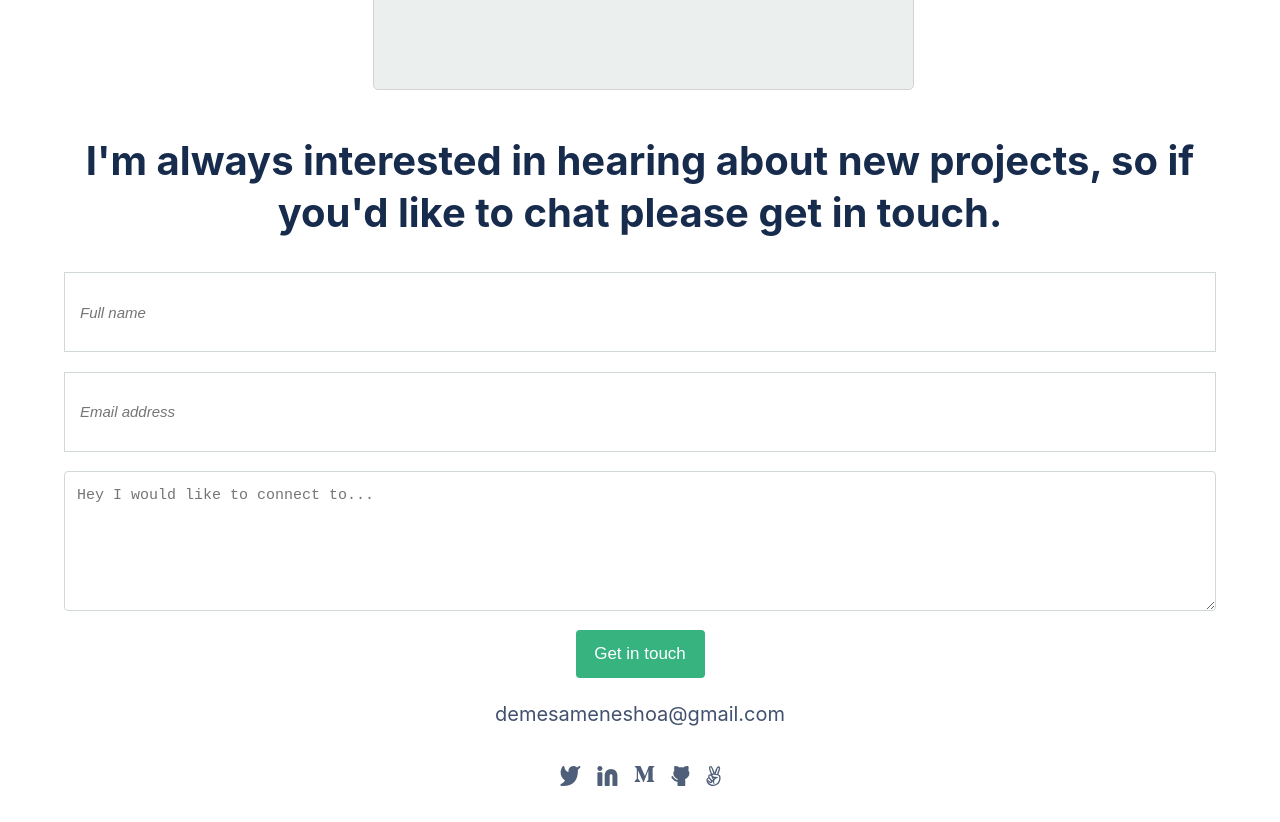
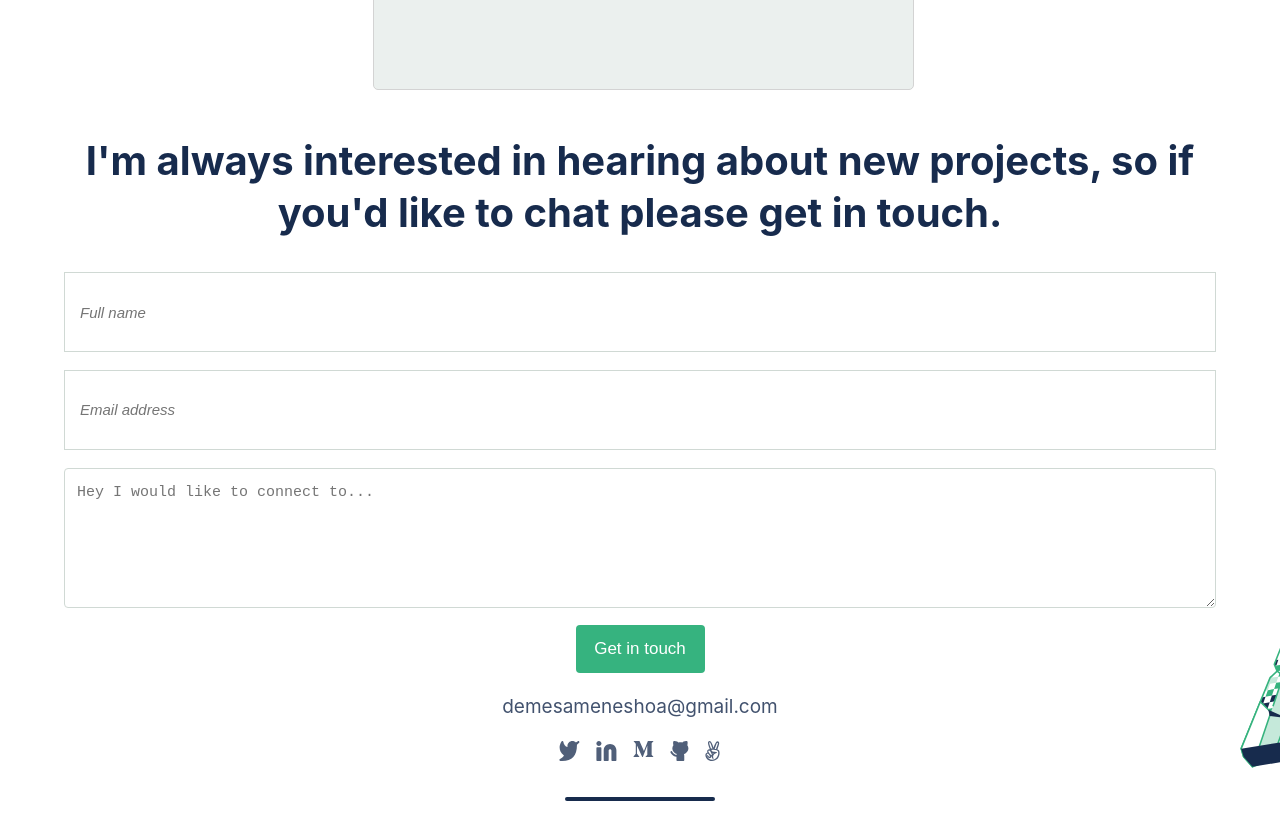
Before and after one commit to demesameneshoa/Portfolio, a website: page index.html in a window 1280 px wide. Shown: the part 4060-4882 px from the top of the page. After the commit the page ends 4861 px from the top, so only its background shows below. Drawn offline with Linux system fonts and the light colour scheme.

Commit message:
modified footer css and added remainning footer components

```diff
--- a/index.html
+++ b/index.html
@@ -194,12 +194,11 @@
 
         </form>
     </div>
-
-    <div class="email-contact">
+    <div class="page-footer">
+        <div class="email-contact">
         <p>demesameneshoa@gmail.com</p>
-    </div>
-
-    <div class="Social-media icons">
+        </div>
+    <div class="social-media-footer">
         <ul class="icons">
             <li>
                 <a href="#">
@@ -228,6 +227,7 @@
             </li>
         </ul>
     </div>
+    </div>
 
 </section>
 
--- a/style.css
+++ b/style.css
@@ -268,7 +268,8 @@ button:active {
   text-align: center;
   margin-top: 0.1em;
   padding-top: 0.1em;
-  margin-bottom: 1em;
+  padding-bottom: 1em;
+  background: url(./images/contact-bg.svg) no-repeat 100% 94%;
 }
 
 .contact-header {
@@ -282,11 +283,10 @@ button:active {
 }
 
 .contact-header h2 {
-margin-top: 0.1em;
+  margin-top: 0.1em;
 }
 
 .contact-form-container {
-
   margin: 0;
   padding: 0;
   width: 90%;
@@ -295,22 +295,24 @@ margin-top: 0.1em;
 }
 
 .contact-form {
-
   padding: 0;
   width: 100%;
   display: flex;
   flex-direction: column;
-  gap: 1.2em;
+  gap: 1.1em;
 }
 
-.full-name,.email-address {
+.full-name,
+.email-address {
   height: 48px;
   border: 1px solid #d0d9d4;
   font-style: italic;
   line-height: 24px;
   font-size: 15px;
   padding: 1em;
+  color: #6b778c;
 }
+
 .message {
   height: 114px;
   border: 1px solid #d0d9d4;
@@ -318,11 +320,11 @@ margin-top: 0.1em;
   font-size: 15px;
   font-style: normal;
   line-height: 24px;
-  color: 42526e;
   padding: 0.8em;
+  color: #42526e;
 }
 
-input[type=submit]{
+input[type=submit] {
   align-self: center;
   width: 129px;
   height: 48px;
@@ -335,21 +337,31 @@ input[type=submit]{
   border-radius: 4px;
 }
 
-input[type=submit]:hover{
-  box-shadow: 0px 8px 16px rgba(54, 179, 127, 0.24);
+input[type=submit]:hover {
+  box-shadow: 0.1px 8px 16px rgba(54, 179, 127, 0.24);
 }
 
-input[type=submit]:active{
+input[type=submit]:active {
   background-color: #008552;
 }
 
 .email-contact {
-
-  width: 381px;
-
   color: #42526e;
   font-style: normal;
   font-weight: 400;
-  font-size: 20px;
-  line-height: 32px;
+  font-size: 19px;
+  line-height: 30px;
 }
+
+.contact-section::after {
+  content: '';
+  height: 4px;
+  width: 150px;
+  margin: 0 auto;
+  display: block;
+  position: relative;
+  top: 1em;
+  z-index: -1;
+  background: #172b4d;
+  border-radius: 8px;
+}
```
Also changed, not shown: images/contact-bg.svg (added).
